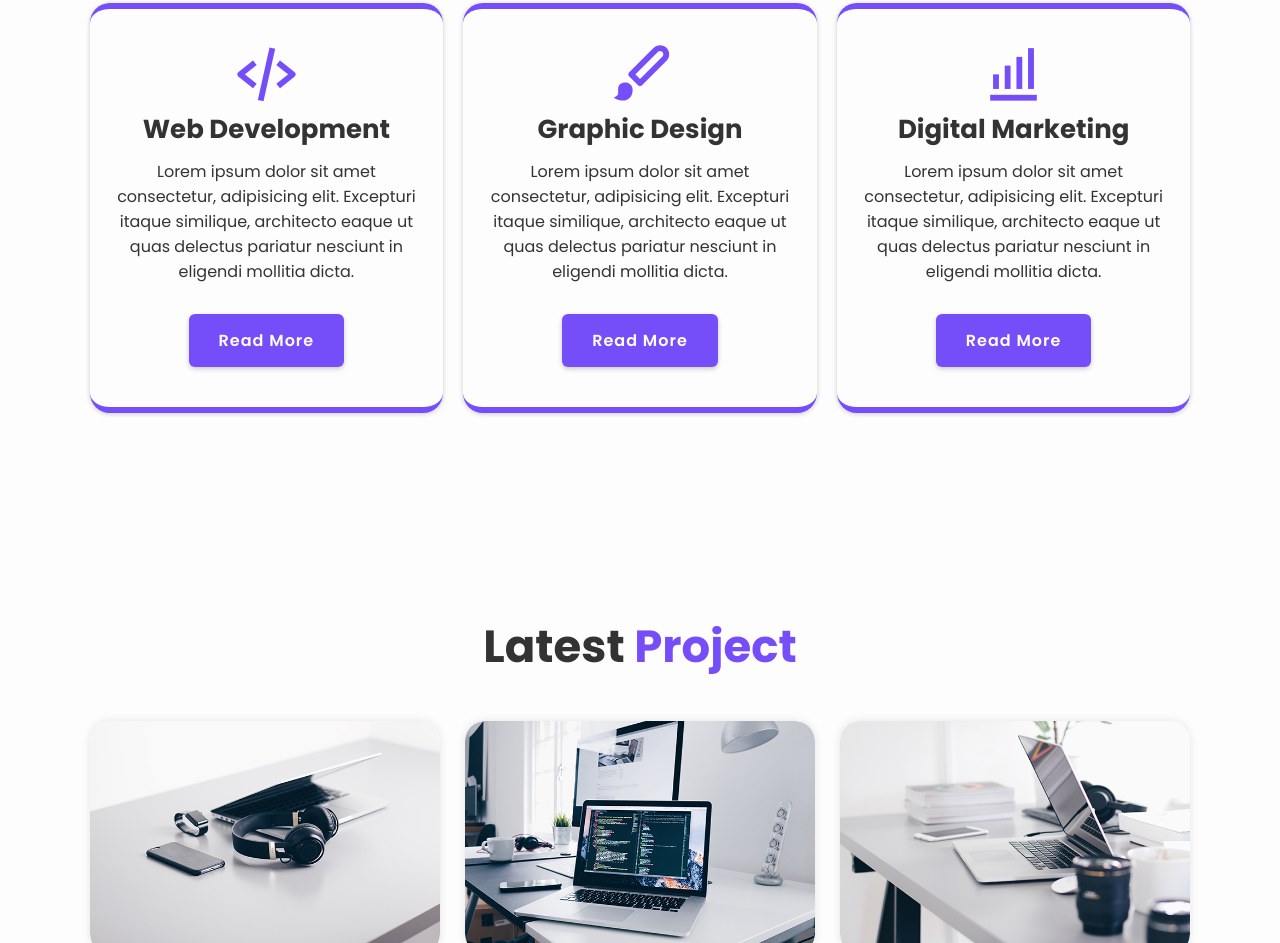
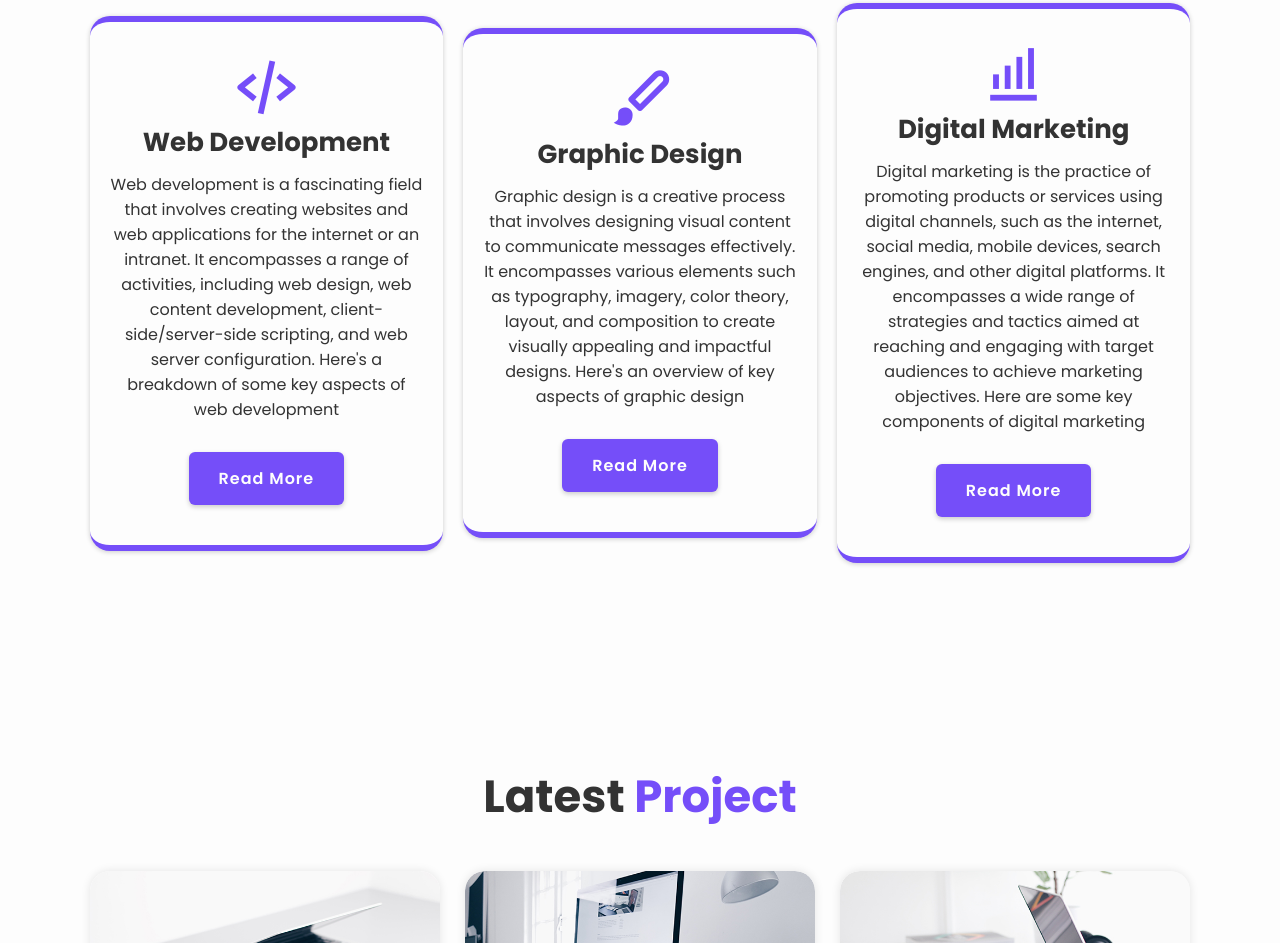
Before and after one commit to giresh03/my-portfolio, a plain HTML site: page index.html in a window 1280 px wide. Shown: the part 1822-2765 px from the top of the page. Drawn offline with nearby package versions, Linux system fonts and the light colour scheme.

Commit message:
Update index.html

```diff
--- a/index.html
+++ b/index.html
@@ -127,22 +127,19 @@
             <div class="services-box">
                 <i class='bx bx-code-alt'></i>
                 <h3>Web Development</h3>
-                <p>Lorem ipsum dolor sit amet consectetur, adipisicing elit. Excepturi itaque similique, architecto
-                    eaque ut quas delectus pariatur nesciunt in eligendi mollitia dicta.</p>
+                <p>Web development is a fascinating field that involves creating websites and web applications for the internet or an intranet. It encompasses a range of activities, including web design, web content development, client-side/server-side scripting, and web server configuration. Here's a breakdown of some key aspects of web development</p>
                 <a href="#" class="btn">Read More</a>
             </div>
             <div class="services-box">
                 <i class='bx bxs-paint'></i>
                 <h3>Graphic Design</h3>
-                <p>Lorem ipsum dolor sit amet consectetur, adipisicing elit. Excepturi itaque similique, architecto
-                    eaque ut quas delectus pariatur nesciunt in eligendi mollitia dicta.</p>
+                <p>Graphic design is a creative process that involves designing visual content to communicate messages effectively. It encompasses various elements such as typography, imagery, color theory, layout, and composition to create visually appealing and impactful designs. Here's an overview of key aspects of graphic design</p>
                 <a href="#" class="btn">Read More</a>
             </div>
             <div class="services-box">
                 <i class='bx bx-bar-chart-alt'></i>
                 <h3>Digital Marketing</h3>
-                <p>Lorem ipsum dolor sit amet consectetur, adipisicing elit. Excepturi itaque similique, architecto
-                    eaque ut quas delectus pariatur nesciunt in eligendi mollitia dicta.</p>
+                <p>Digital marketing is the practice of promoting products or services using digital channels, such as the internet, social media, mobile devices, search engines, and other digital platforms. It encompasses a wide range of strategies and tactics aimed at reaching and engaging with target audiences to achieve marketing objectives. Here are some key components of digital marketing</p>
                 <a href="#" class="btn">Read More</a>
             </div>
         </div>
```
